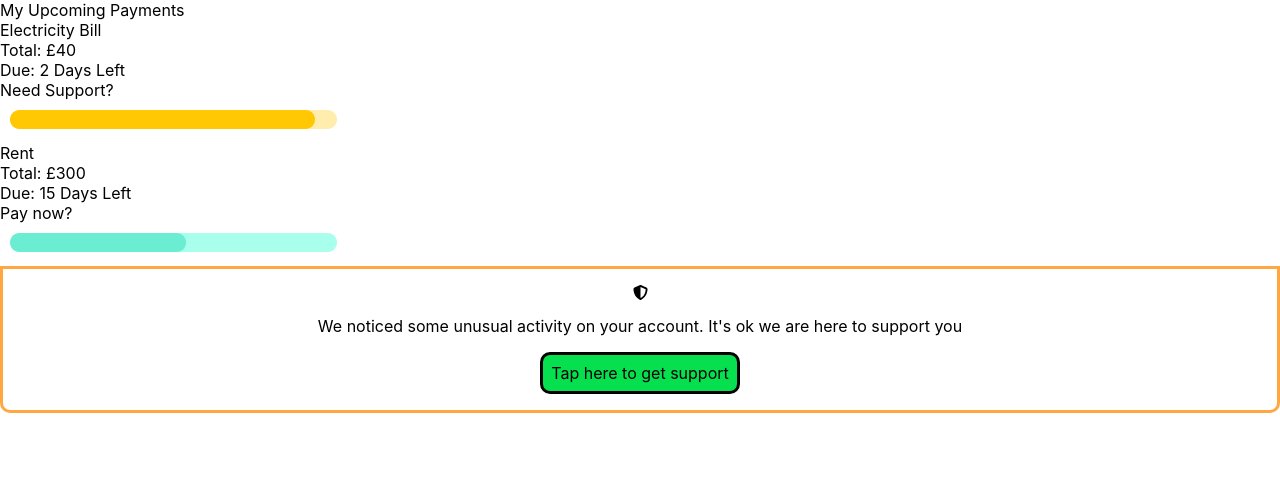
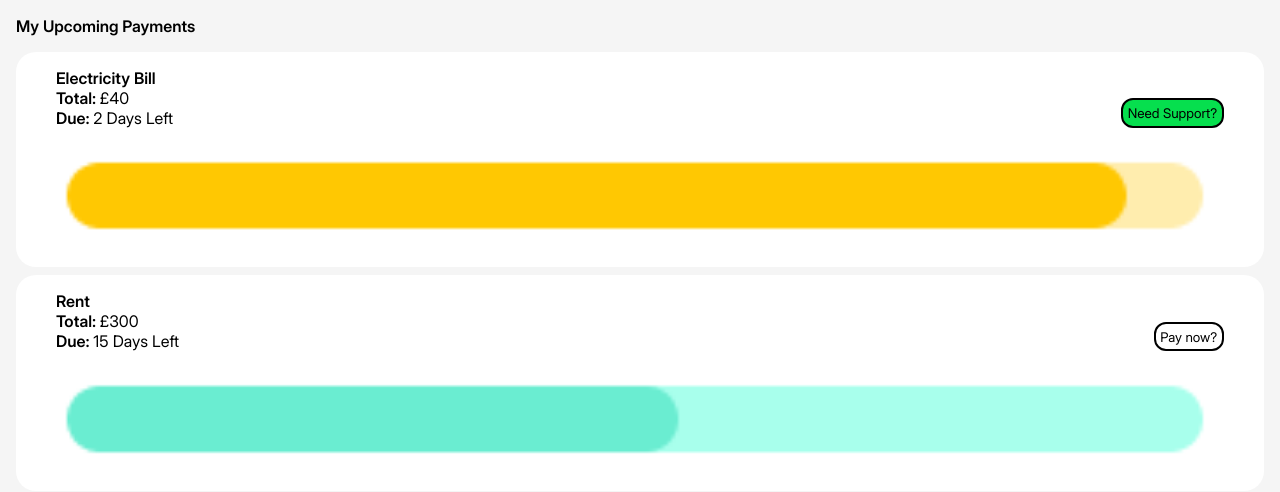
Before and after one commit to ichbinderbar/lloyds-bank, a React (Vite) app: page / in a window 1280 px wide. Shown: the top 492 px of the page. Built offline with nearby package versions, Linux system fonts and the light colour scheme; a web font is replaced by a local one.

Commit message:
styling done

```diff
--- a/src/components/UpcomingPayments/UpcomingPayments.jsx
+++ b/src/components/UpcomingPayments/UpcomingPayments.jsx
@@ -1,4 +1,4 @@
-// import "./UpcomingPayments.scss";
+import "./UpcomingPayments.scss";
 import timeBarElec from "../../assets/images/elec-progress-bar.png";
 import timeBarRent from "../../assets/images/rent-progress-bar.png";
 import { Link } from "react-router-dom";
@@ -23,15 +23,11 @@ export default function UpcomingPayments() {
               </span>{" "}
             </div>
           </div>
-          <Link className="payments__button">Need Support?</Link>
+          <Link className="payments__button payments__button-highlight">
+            Need Support?
+          </Link>
         </div>
-        <div className="payments__img-div">
-          <img
-            src={timeBarElec}
-            alt="Yellow timebar"
-            className="payments__img"
-          />
-        </div>
+        <img src={timeBarElec} alt="Yellow timebar" className="payments__img" />
       </div>
 
       <div className="payments__box">
@@ -52,13 +48,11 @@ export default function UpcomingPayments() {
           </div>
           <Link className="payments__button">Pay now?</Link>
         </div>
-        <div className="payments__img-div">
-          <img
-            src={timeBarRent}
-            alt="Turquoise timebar"
-            className="payments__img"
-          />
-        </div>
+        <img
+          src={timeBarRent}
+          alt="Turquoise timebar"
+          className="payments__img"
+        />
       </div>
     </section>
   );
--- a/src/components/UpcomingPayments/UpcomingPayments.scss
+++ b/src/components/UpcomingPayments/UpcomingPayments.scss
@@ -3,4 +3,56 @@
 
 .payments {
   background: $primary-background-colour;
+  padding: 1rem;
+  display: flex;
+  flex-direction: column;
+  gap: 0.5rem;
+
+  &__title {
+    padding-bottom: 0.5rem;
+    font-weight: 600;
+  }
+
+  &__box {
+    background-color: $primary-box-colour;
+    padding: 1rem 1rem 0 1rem;
+    border-radius: 20px;
+  }
+
+  &__box-top {
+    display: flex;
+    flex-direction: row;
+    justify-content: space-between;
+    padding: 0 1.5rem;
+  }
+
+  &__info-title {
+    font-weight: 600;
+  }
+
+  &__info-details {
+    font-weight: 600;
+  }
+
+  &__info-data {
+    font-weight: 400;
+  }
+
+  &__button {
+    border: 2px solid $primary-font-color;
+    border-radius: 12px;
+    padding: 0.3rem;
+    height: fit-content;
+    font-size: smaller;
+    align-self: end;
+  }
+
+  &__button-highlight {
+    background-color: $primary-button-color;
+  }
+
+  &__img {
+    width: 100%;
+    padding: 0;
+  }
 }
--- a/src/pages/Home/Home.jsx
+++ b/src/pages/Home/Home.jsx
@@ -6,7 +6,7 @@ export default function Home() {
   return (
     <div className="home">
       <UpcomingPayments />
-      <Notification />
+      {/* <Notification /> */}
     </div>
   );
 }
```
